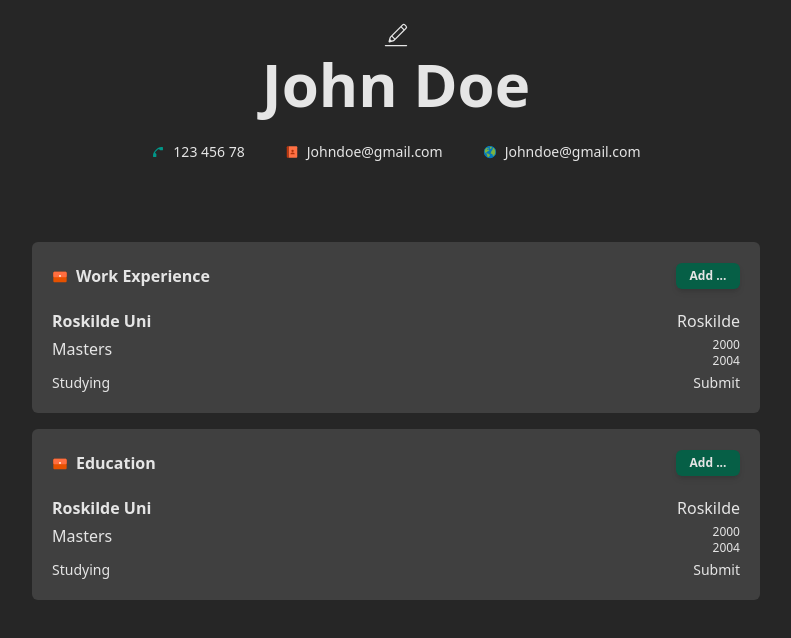
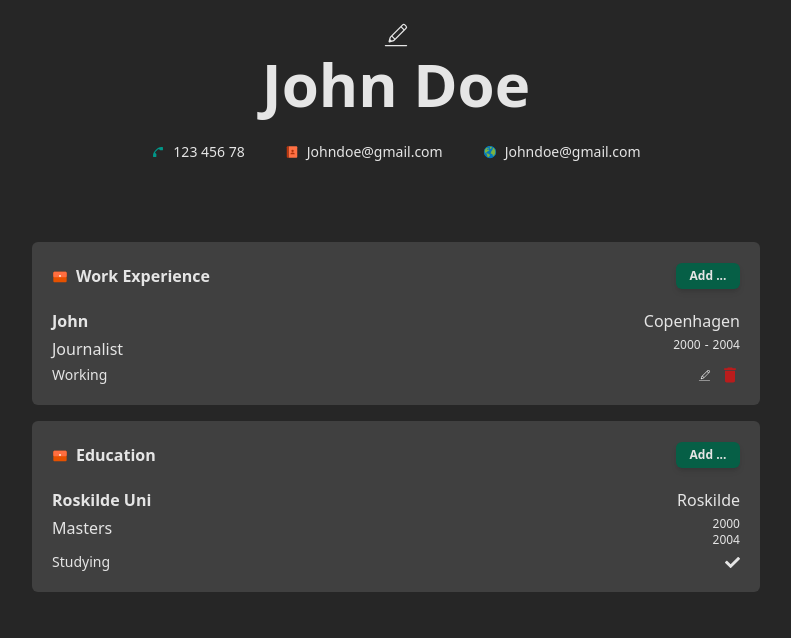
Before and after one commit to ofgaard/cv-app, a React (Vite) app: page / in a window 1280 px wide. Both pictures are taken after a click on the button 948 px from the left and 554 px from the top of the page. Shown: the top 638 px of the page, without its empty margins (244-1035 px from the left). Built offline with nearby package versions, Linux system fonts and the light colour scheme.

Commit message:
Bug fix: Make different components trigger unique states in shared logic

```diff
--- a/src/App.jsx
+++ b/src/App.jsx
@@ -2,9 +2,14 @@ import { useState } from "react";
 import Personal from "./Personal";
 import Job from "./Job";
 import Education from "./Education";
+import { CgDarkMode } from "react-icons/cg";
 
 function App() {
   const [darkMode, setDarkMode] = useState(true);
+
+  const toggleDarkMode = () => {
+    setDarkMode((prev) => !prev);
+  };
 
   // Shared logic for Job and Education
   const [editMode, setEditMode] = useState({ id: "" });
@@ -27,7 +32,7 @@ function App() {
     description: "",
   });
 
-  const [submitMode, setSubmitMode] = useState(false);
+  const [submitMode, setSubmitMode] = useState(0);
 
   const toggleEditMode = (list, id) => {
     let itemToEdit = list.find((item) => item.id === id);
@@ -99,8 +104,9 @@ function App() {
           darkMode
             ? "bg-neutral-800 text-neutral-200"
             : "bg-neutral-200 text-slate-800"
-        }`}
+        } overflow-auto`}
       >
+        {" "}
         <div
           className={`${
             darkMode ? "bg-neutral-800" : "bg-neutral-200"
--- a/src/Education.jsx
+++ b/src/Education.jsx
@@ -49,11 +49,15 @@ export default function Education({
           <div>
             <button
               className={`rounded-md min-w-16 text-xs px-1.5 py-1 bg-emerald-800 ${
-                submitMode && "bg-yellow-700"
+                submitMode === 2 && "bg-yellow-700"
               } shadow-md font-semibold transition-colors duration-200 border border-transparent border- hover:scale-105 hover:border-neutral-200`}
-              onClick={() => setSubmitMode((prev) => !prev)}
+              onClick={
+                submitMode !== 2
+                  ? () => setSubmitMode(2)
+                  : () => setSubmitMode(0)
+              }
             >
-              {!submitMode ? "Add ..." : "Cancel"}
+              {submitMode === 2 ? "Cancel" : "Add ..."}
             </button>
           </div>
         </div>
@@ -62,7 +66,6 @@ export default function Education({
             <div key={school.id} className="flex flex-col gap-1">
               {/* First line - school and location */}
               <div className="flex flex-row justify-between">
-                {/* School name and edit/delete buttons */}
                 <div className="flex flex-row gap-1">
                   <h4>{school.title}</h4>
                 </div>
@@ -91,13 +94,16 @@ export default function Education({
                       toggleEditMode(schools, school.id);
                     }}
                   >
-                    <CiEdit></CiEdit>
+                    <CiEdit
+                      size={15}
+                      className="transition-all duration-200 hover:scale-125"
+                    ></CiEdit>
                   </button>
                   <button>
                     <MdDelete
                       size={20}
                       onClick={() => {
-                        deleteExperience(school.id, school, setSchools);
+                        deleteExperience(school.id, schools, setSchools);
                       }}
                       className="fill-red-700 transition-all duration-200 hover:scale-125"
                     ></MdDelete>
@@ -173,14 +179,17 @@ export default function Education({
                     handleEdit(schools, setSchools);
                   }}
                 >
-                  Submit
+                  <FaCheck
+                    size={15}
+                    className="transition-all duration-200 hover:scale-125 hover:fill-emerald-700"
+                  ></FaCheck>
                 </button>
               </div>
             </div>
           )
         )}
         {/* Submit mode */}
-        {submitMode && (
+        {submitMode === 2 && (
           <div className="flex flex-col gap-2">
             {/* First line - school and location */}
             <div className="flex flex-row justify-between">
--- a/src/Job.jsx
+++ b/src/Job.jsx
@@ -23,7 +23,7 @@ export default function Job({
 }) {
   const [jobs, setJobs] = useState([
     {
-      id: "1",
+      id: "2",
       title: "John",
       positionDegree: "Journalist",
       location: "Copenhagen",
@@ -49,11 +49,15 @@ export default function Job({
           <div>
             <button
               className={`rounded-md min-w-16 text-xs px-1.5 py-1 bg-emerald-800 ${
-                submitMode && "bg-yellow-700"
+                submitMode === 1 && "bg-yellow-700"
               } shadow-md font-semibold transition-colors duration-200 border border-transparent border- hover:scale-105 hover:border-neutral-200`}
-              onClick={() => setSubmitMode((prev) => !prev)}
+              onClick={
+                submitMode !== 1
+                  ? () => setSubmitMode(1)
+                  : () => setSubmitMode(0)
+              }
             >
-              {!submitMode ? "Add ..." : "Cancel"}
+              {submitMode === 1 ? "Cancel" : "Add ..."}
             </button>
           </div>
         </div>
@@ -91,7 +95,10 @@ export default function Job({
                       toggleEditMode(jobs, job.id);
                     }}
                   >
-                    <CiEdit></CiEdit>
+                    <CiEdit
+                      size={15}
+                      className="transition-all duration-200 hover:scale-125"
+                    ></CiEdit>
                   </button>
                   <button>
                     <MdDelete
@@ -174,14 +181,17 @@ export default function Job({
                     handleEdit(jobs, setJobs);
                   }}
                 >
-                  Submit
+                  <FaCheck
+                    size={15}
+                    className="transition-all duration-200 hover:scale-125 hover:fill-emerald-700"
+                  ></FaCheck>
                 </button>
               </div>
             </div>
           )
         )}
         {/* Submit mode */}
-        {submitMode && (
+        {submitMode === 1 && (
           <div className="flex flex-col gap-2">
             {/* First line - job and location */}
             <div className="flex flex-row justify-between">
```
